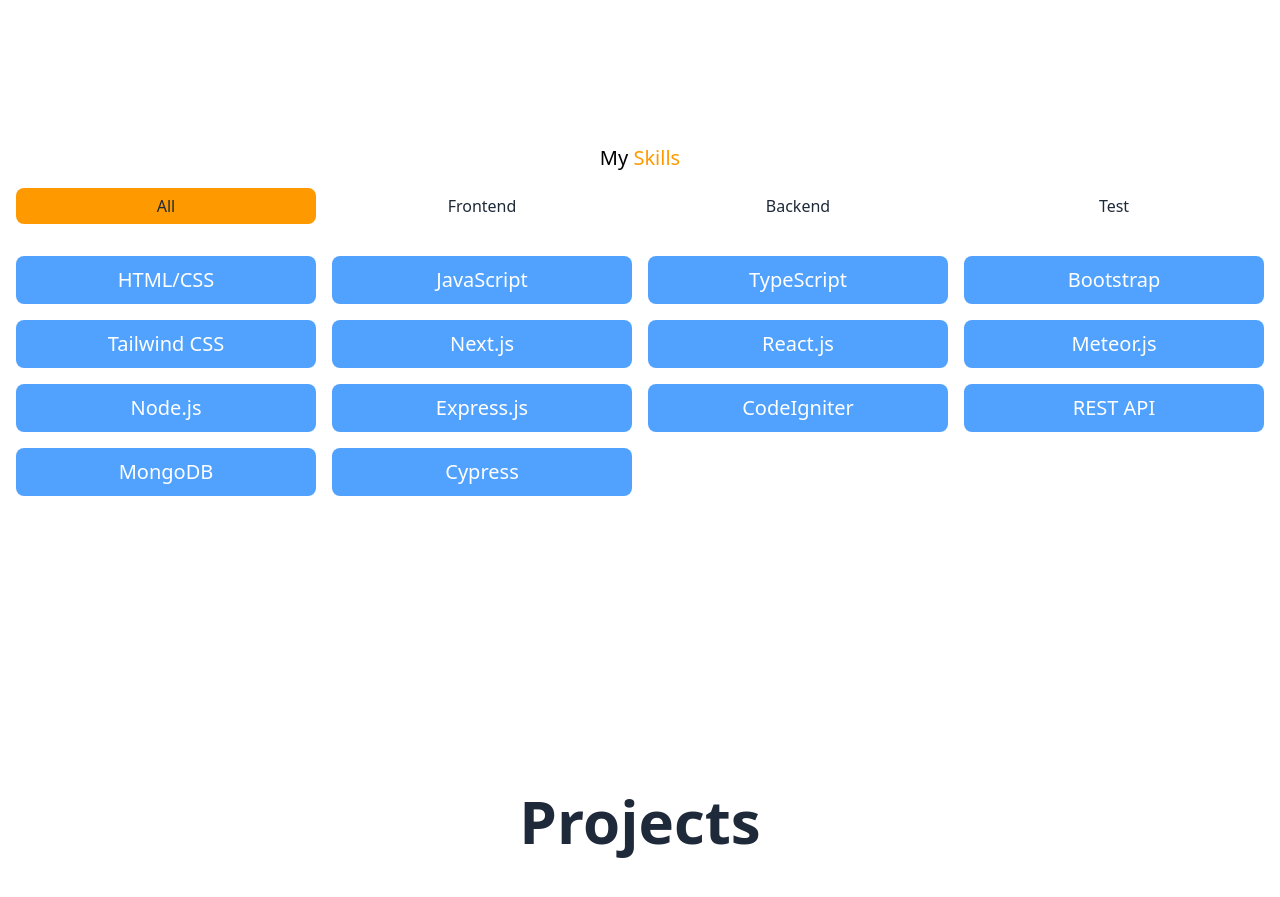
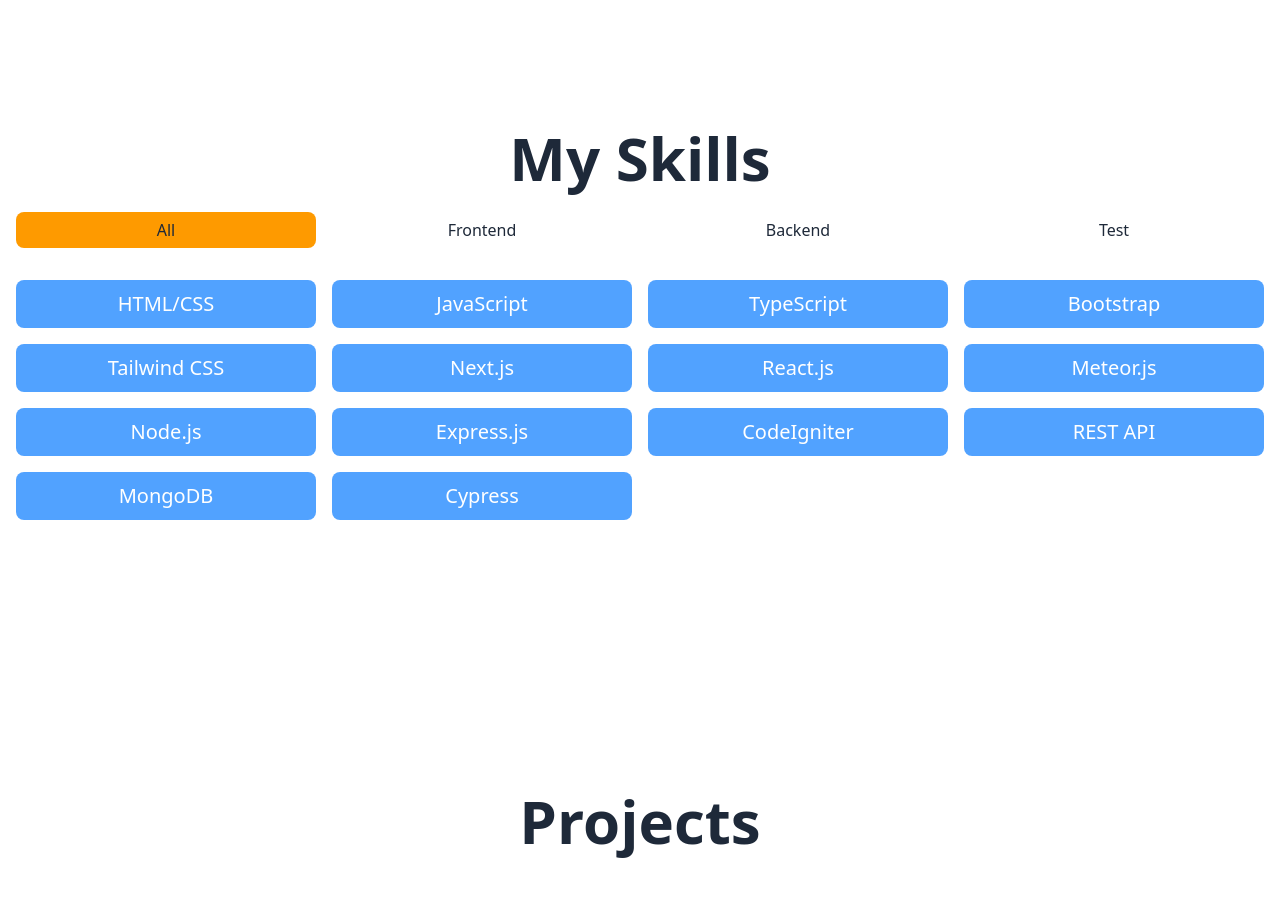
Before and after one commit to Lafi-olfa/next-portfolio, a Next.js app: page / in a window 1280 px wide. Shown: the part 1680-2577 px from the top of the page. Built offline with nearby package versions, Linux system fonts and the light colour scheme.

Commit message:
fix sections

```diff
--- a/app/components/about.tsx
+++ b/app/components/about.tsx
@@ -2,7 +2,7 @@
     return (
 
 <section className="w-full min-h-screen flex items-center
-justify-center py-16 ">
+justify-center py-16" id="about">
 <div className="container mx-auto px-4 text-center">
 <h1 className="text-4xl md:text-6xl font-bold text-gray-800 leading-tight">
 About Me
--- a/app/components/hero-section.tsx
+++ b/app/components/hero-section.tsx
@@ -1,6 +1,6 @@
 export default function HeroSection() {
     return (
-        <section className="w-full min-h-screen flex items-center justify-center bg-white py-16">
+        <section className="w-full min-h-screen flex items-center justify-center bg-white py-16" id="home">
             <div className="container mx-auto px-4 flex flex-col items-center gap-6 text-center">
                 <h1 className="text-4xl md:text-6xl font-bold text-gray-800 leading-tight">
                     Hi, I&apos;m <span className="text-amber-500">Olfa Lafi</span>
--- a/app/components/skills.tsx
+++ b/app/components/skills.tsx
@@ -42,7 +42,7 @@
     return (
         <section id="skills" className="w-full min-h-screen flex items-center justify-center py-16">
             <div className="container mx-auto px-4 text-center text-xl">
-                <h1>My <span className="text-amber-500">Skills</span></h1>
+                <h1 className="text-4xl md:text-6xl font-bold text-gray-800 leading-tight">My Skills </h1>
                 <div className="grid grid-cols-4 gap-4 mt-4">
                     {
                         skills.map((skill, i) => (
```
